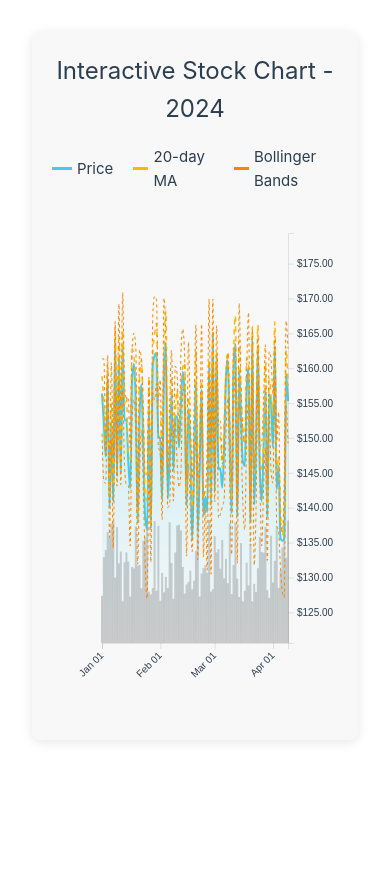
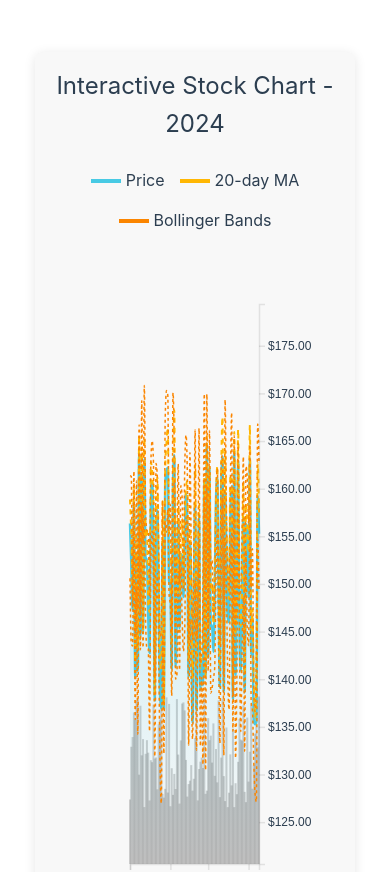
Before and after one commit to ihrskyfish/project, a Vue app: page / in a window 390 px wide. Shown: the top 872 px of the page. Before the commit the page ends 844 px from the top, so only its background shows below. Built offline with nearby package versions, Linux system fonts and the light colour scheme.

Commit message:
d3.js bigger

```diff
--- a/src/components/StockChart.vue
+++ b/src/components/StockChart.vue
@@ -38,9 +38,10 @@ const drawChart = () => {
     // Clear previous chart
     d3.select(chartRef.value).selectAll('*').remove()
 
-    const margin = { top: 20, right: 50, bottom: 70, left: 50 }
+    // Increase margins and height
+    const margin = { top: 40, right: 80, bottom: 100, left: 80 }  // Increased margins
     const width = chartRef.value.clientWidth - margin.left - margin.right
-    const height = 500 - margin.top - margin.bottom
+    const height = 700 - margin.top - margin.bottom  // Increased from 500
 
     // Create SVG with gradient background
     const svg = d3.select(chartRef.value)
@@ -136,7 +137,7 @@ const drawChart = () => {
         .attr('class', 'price-line')
         .attr('fill', 'none')
         .attr('stroke', '#48CAE4')
-        .attr('stroke-width', 2)
+        .attr('stroke-width', 2.5)
         .attr('d', priceLine)
 
     svg.append('path')
@@ -144,7 +145,7 @@ const drawChart = () => {
         .attr('class', 'ma20-line')
         .attr('fill', 'none')
         .attr('stroke', '#FFB703')
-        .attr('stroke-width', 1.5)
+        .attr('stroke-width', 2)
         .attr('stroke-dasharray', '5,5')
         .attr('d', ma20Line)
 
@@ -153,7 +154,7 @@ const drawChart = () => {
         .attr('class', 'boll-upper')
         .attr('fill', 'none')
         .attr('stroke', '#FB8500')
-        .attr('stroke-width', 1)
+        .attr('stroke-width', 1.5)
         .attr('stroke-dasharray', '3,3')
         .attr('d', bollUpperLine)
 
@@ -162,7 +163,7 @@ const drawChart = () => {
         .attr('class', 'boll-lower')
         .attr('fill', 'none')
         .attr('stroke', '#FB8500')
-        .attr('stroke-width', 1)
+        .attr('stroke-width', 1.5)
         .attr('stroke-dasharray', '3,3')
         .attr('d', bollLowerLine)
 
@@ -184,14 +185,20 @@ const drawChart = () => {
         .attr('dx', '-.8em')
         .attr('dy', '.15em')
         .attr('transform', 'rotate(-45)')
+        .style('font-size', '12px')
 
     svg.append('g')
         .attr('class', 'y-axis')
         .attr('transform', `translate(${width}, 0)`)
         .call(yAxis)
+        .selectAll('text')
+        .style('font-size', '12px')
 
     // Add interactive overlay
     const tooltip = d3.select(tooltipRef.value)
+        .style('font-size', '14px')
+        .style('padding', '12px')
+
     const bisect = d3.bisector(d => d.date).left
 
     const overlay = svg.append('rect')
@@ -287,29 +294,36 @@ onUnmounted(() => {
 
 <style scoped>
 .stock-chart {
-    padding: 20px;
+    padding: 30px;
     background: var(--color-background-soft);
     border-radius: 8px;
     box-shadow: 0 2px 12px rgba(0, 0, 0, 0.1);
+    margin: 20px;
+    max-width: 1200px;
+    width: 95%;
+    margin-left: auto;
+    margin-right: auto;
 }
 
 h2 {
     color: var(--color-heading);
-    font-size: 1.5rem;
-    margin-bottom: 1rem;
+    font-size: 2rem;
+    margin-bottom: 1.5rem;
     text-align: center;
 }
 
 .chart-container {
     width: 100%;
     overflow: hidden;
+    min-height: 700px;
 }
 
 .legend {
     display: flex;
     justify-content: center;
-    gap: 20px;
-    margin-bottom: 20px;
+    gap: 30px;
+    margin-bottom: 30px;
+    font-size: 16px;
 }
 
 .legend span {
@@ -320,8 +334,8 @@ h2 {
 
 .legend-color {
     display: inline-block;
-    width: 20px;
-    height: 3px;
+    width: 30px;
+    height: 4px;
 }
 
 .legend-color.price {
@@ -339,18 +353,20 @@ h2 {
 .tooltip {
     position: absolute;
     display: none;
-    background: rgba(255, 255, 255, 0.9);
+    background: rgba(255, 255, 255, 0.95);
     border: 1px solid #ccc;
-    border-radius: 4px;
-    padding: 8px;
-    font-size: 12px;
+    border-radius: 6px;
+    padding: 12px;
+    font-size: 14px;
     pointer-events: none;
-    box-shadow: 0 2px 4px rgba(0, 0, 0, 0.1);
+    box-shadow: 0 4px 8px rgba(0, 0, 0, 0.15);
+    min-width: 200px;
 }
 
 :deep(.x-axis),
 :deep(.y-axis) {
     color: var(--color-text);
+    font-size: 12px;
 }
 
 :deep(.x-axis path),
@@ -358,10 +374,43 @@ h2 {
 :deep(.x-axis line),
 :deep(.y-axis line) {
     stroke: var(--color-border);
+    stroke-width: 1.5;
 }
 
 :deep(.x-axis text),
 :deep(.y-axis text) {
     fill: var(--color-text);
 }
+
+:deep(.price-line) {
+    stroke-width: 2.5;
+}
+
+:deep(.ma20-line) {
+    stroke-width: 2;
+}
+
+:deep(.boll-upper), :deep(.boll-lower) {
+    stroke-width: 1.5;
+}
+
+@media (max-width: 768px) {
+    .stock-chart {
+        padding: 15px;
+        width: 98%;
+    }
+
+    h2 {
+        font-size: 1.5rem;
+    }
+
+    .chart-container {
+        min-height: 500px;
+    }
+
+    .legend {
+        flex-wrap: wrap;
+        gap: 15px;
+    }
+}
 </style>
```
